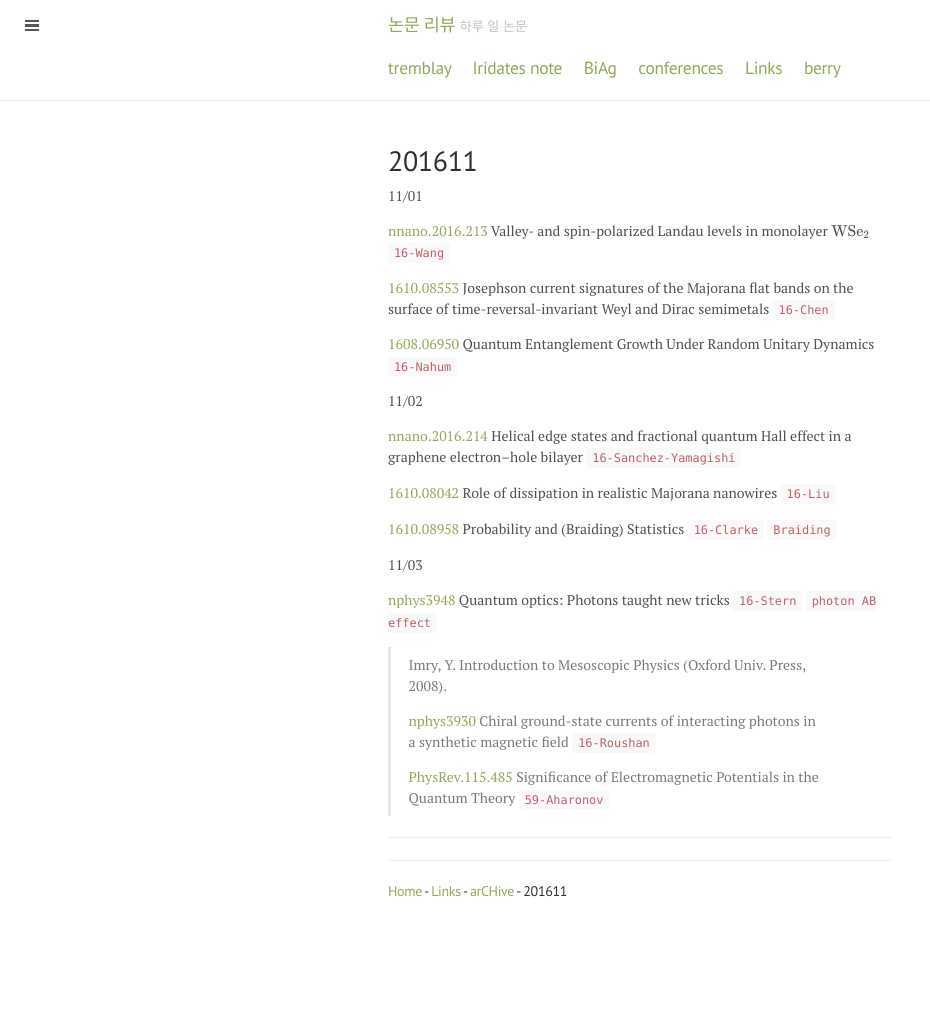
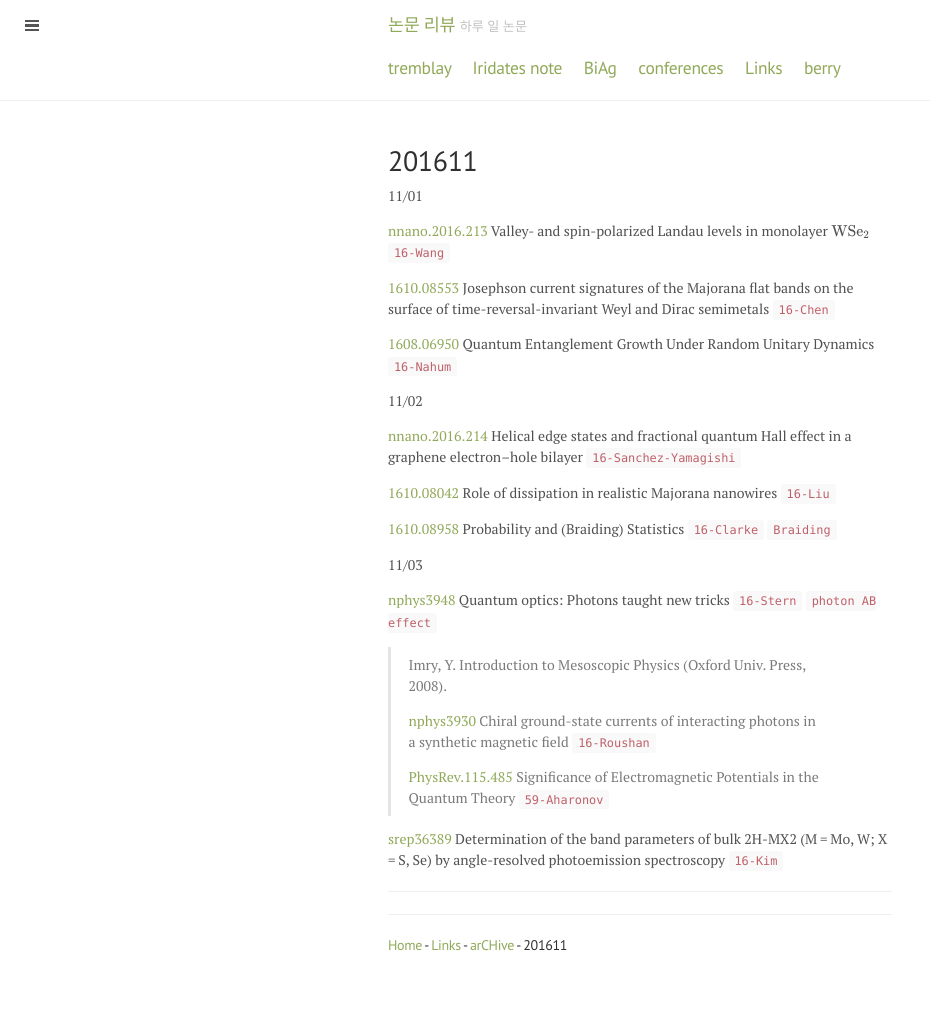
Before and after one commit to qkrwlsghdcjsworlt/work, a Jekyll site: the page built from 201611.md, in a window 1280 px wide. Shown: the whole page, without its empty margins (0-930 px from the left). Built offline with Jekyll 4.4.1, drawn with Linux system fonts in a browser that asks for light colours; formulas are drawn with MathJax 3; before the commit the page ends 957 px from its top, so only the background shows below that.

Commit message:
“update”

```diff
--- a/201611.md
+++ b/201611.md
@@ -31,7 +31,7 @@ title: 201611
 >
 [PhysRev.115.485](http://journals.aps.org/pr/abstract/10.1103/PhysRev.115.485) Significance of Electromagnetic Potentials in the Quantum Theory `59-Aharonov`
 
-
+[srep36389](http://www.nature.com/articles/srep36389) Determination of the band parameters of bulk 2H-MX2 (M = Mo, W; X = S, Se) by angle-resolved photoemission spectroscopy `16-Kim`
 
 
 
```
